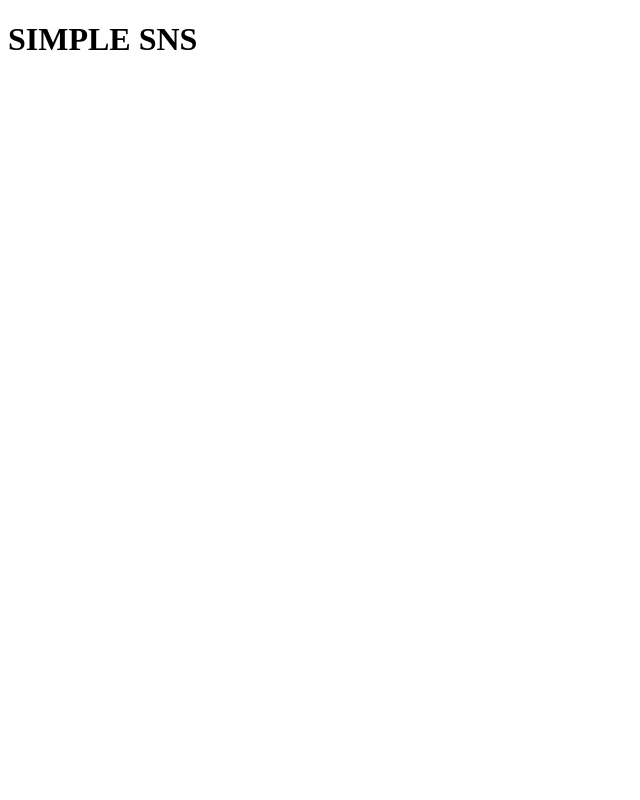
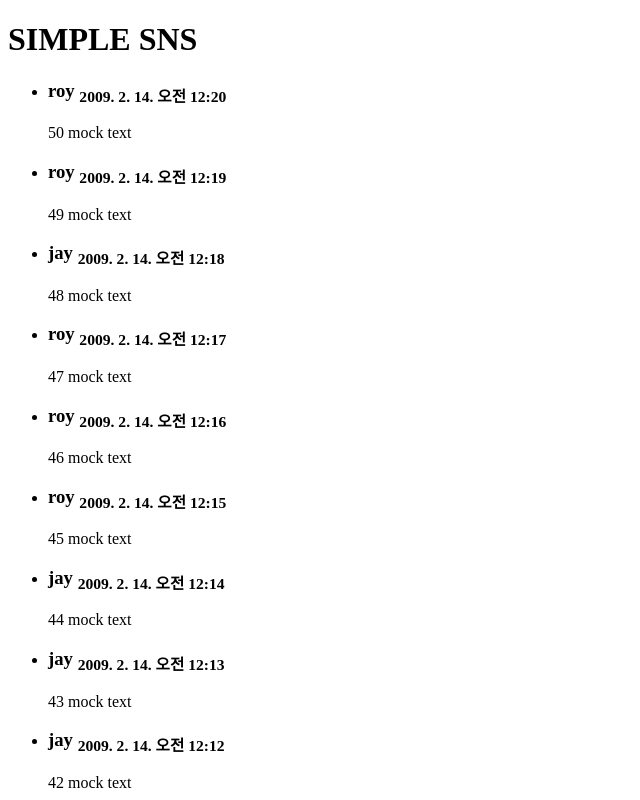
Before and after one commit to jh22j9/local-api, a Next.js app in the folder client/: page / in a window 1280 px wide. Shown: the top 800 px of the page, without its empty margins (0-640 px from the left). Built offline with nearby package versions, Linux system fonts and the light colour scheme.

Commit message:
:sparkles: 목록 뷰 구현하기

```diff
--- /dev/null
+++ b/client/components/MsgItem.js
@@ -0,0 +1,24 @@
+import React from 'react'
+
+function MsgItem({userId, timestamp, text}) {
+  return (
+    <li className="messages__item">
+      <h3>{userId}{' '}
+      <sub>
+        {new Date(timestamp).toLocaleString('ko-KR', {
+          year: "numeric",
+          month: "numeric",
+          day: "numeric",
+          hour: "2-digit",
+          minute: "2-digit",
+          hour12: true
+        })}
+      </sub>
+      </h3>
+
+      {text}
+    </li>
+  )
+}
+
+export default MsgItem
--- /dev/null
+++ b/client/components/MsgList.js
@@ -0,0 +1,27 @@
+import React from "react";
+import MsgItem from "./MsgItem";
+
+const UserIds = ["roy", "jay"];
+const getRandomUserId = () => UserIds[Math.round(Math.random())];
+
+const msgs = Array(50)
+  .fill(0)
+  .map((_, index) => ({
+    id: index + 1,
+    userId: getRandomUserId(),
+    timestamp: 1234567890123 + index * 1000 * 60,
+    text: `${index + 1} mock text`,
+  }))
+  .reverse();
+
+function MsgList() {
+  return (
+    <ul className="messages">
+      {msgs.map((el) => (
+        <MsgItem key={el.id} {...el} />
+      ))}
+    </ul>
+  );
+}
+
+export default MsgList;
--- a/client/pages/index.js
+++ b/client/pages/index.js
@@ -1,7 +1,10 @@
+import MsgList from "../components/MsgList"
+
 function Home() {
   return (
     <>
       <h1>SIMPLE SNS</h1>
+      <MsgList />
     </>
   )
 }
```
